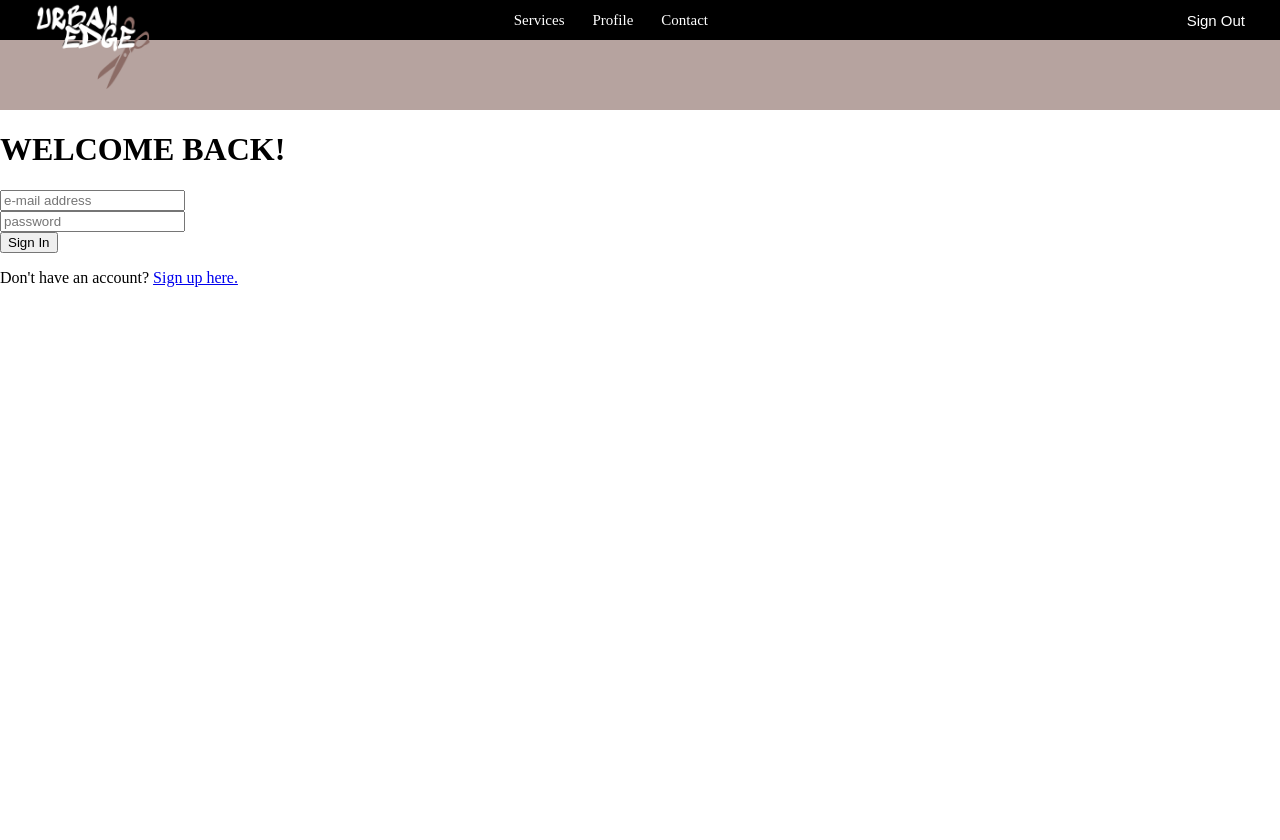
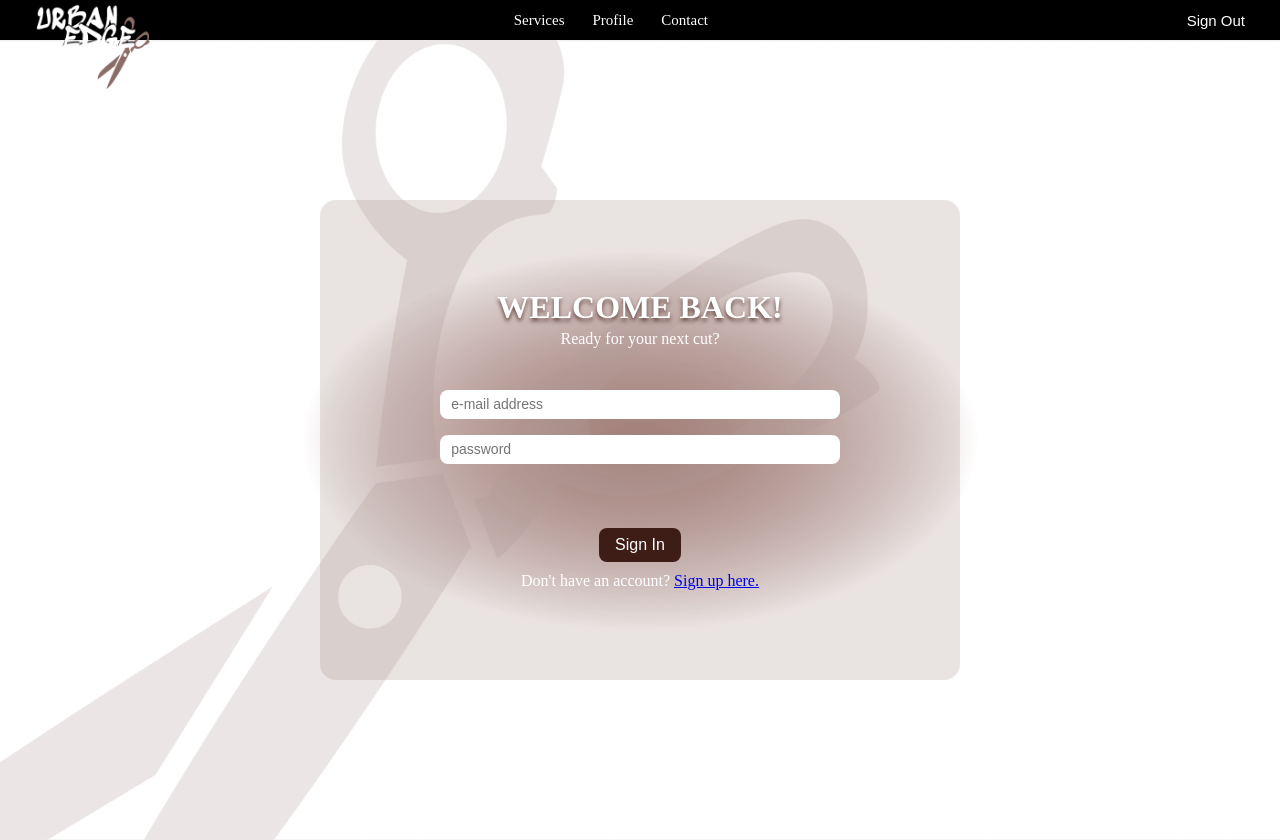
Before and after one commit to lxuiejane/Barbershop-Examen, a Next.js app: page /signin in a window 1280 px wide. Before the commit the page ends 800 px from the top, so only its background shows below. Built offline with nearby package versions, Linux system fonts and the light colour scheme.

Commit message:
? | STYLING FOR REGISTER AND LOG IN.

```diff
--- a/app/signin/page.js
+++ b/app/signin/page.js
@@ -1,8 +1,9 @@
 import LoginForm from "../../components/LoginForm";
+import styles from "./signin.module.css";
 
 export default function SigninPage() {
   return (
-    <main className="loginPage">
+    <main className={styles.loginPage}>
       <LoginForm />
     </main>
   );
--- /dev/null
+++ b/app/signin/signin.module.css
@@ -0,0 +1,54 @@
+.loginPage {
+    display: flex;
+    justify-content: center;
+    align-items: center;
+    text-align: center;
+    height: 100vh;
+    background-image: url('../../public/Signinupbg.png');
+    background-size: cover;
+    background-position: center;
+}
+
+.formContainer {
+    display: flex;
+    flex-direction: column;
+    justify-content: center;
+    align-items: center;
+    background-color: #8c6c6630;
+    height: 30rem;
+    width: 40rem;
+    padding: 2rem;
+    border-radius: 1rem;
+    gap: 2rem;
+}
+
+.headerTitle {
+    text-shadow: 0px 3px 4px #60423D;
+}
+
+.header, .buttonContainer {
+    line-height: 0.4;
+    color: white;
+}
+
+.inputSign {
+    width: 100%;
+    padding: 0.4rem 0.7rem;
+    width: 25rem;
+    font-size: 0.875rem;
+    color: #8C6C66;
+    margin-bottom: 1rem;
+    border: none;
+    border-radius: 0.5rem;
+}
+
+.signButton {
+    background-color: #3E1D17;
+    color: white;
+    padding: 0.5rem 1rem;
+    border: none;
+    border-radius: 0.5rem;
+    cursor: pointer;
+    font-size: 1rem;
+    margin-top: 1rem;
+}
--- a/app/signup/page.js
+++ b/app/signup/page.js
@@ -1,8 +1,9 @@
 import RegisterForm from "../../components/RegisterForm";
+import styles from "./signup.module.css";
 
 export default function SignupPage() {
   return (
-    <main className="registerPage">
+    <main className={styles.registerPage}>
       <RegisterForm />
     </main>
   );
--- /dev/null
+++ b/app/signup/signup.module.css
@@ -0,0 +1,54 @@
+.registerPage {
+    display: flex;
+    justify-content: center;
+    align-items: center;
+    text-align: center;
+    height: 100vh;
+    background-image: url('../../public/Signinupbg.png');
+    background-size: cover;
+    background-position: center;
+}
+
+.formContainer {
+    display: flex;
+    flex-direction: column;
+    justify-content: center;
+    align-items: center;
+    background-color: #8c6c6630;
+    height: 30rem;
+    width: 40rem;
+    padding: 2rem;
+    border-radius: 1rem;
+    gap: 2rem;
+}
+
+.headerTitle {
+    text-shadow: 0px 3px 4px #60423D;
+}
+
+.header, .buttonContainer {
+    line-height: 0.4;
+    color: white;
+}
+
+.inputSign {
+    width: 100%;
+    padding: 0.4rem 0.7rem;
+    width: 25rem;
+    font-size: 0.875rem;
+    color: #8C6C66;
+    margin-bottom: 1rem;
+    border: none;
+    border-radius: 0.5rem;
+}
+
+.signButton {
+    background-color: #3E1D17;
+    color: white;
+    padding: 0.5rem 1rem;
+    border: none;
+    border-radius: 0.5rem;
+    cursor: pointer;
+    font-size: 1rem;
+    margin-top: 1rem;
+}
--- a/components/LoginForm.js
+++ b/components/LoginForm.js
@@ -1,8 +1,9 @@
-'use client';
+"use client";
 
 import { useState } from "react";
 import { useRouter } from "next/navigation";
 import Link from "next/link";
+import styles from "../app/signin/signin.module.css";
 
 export default function LoginForm() {
   const [email, setEmail] = useState("");
@@ -15,7 +16,9 @@ export default function LoginForm() {
     setError("");
 
     const users = JSON.parse(localStorage.getItem("users") || "[]");
-        const user = users.find((u) => u.email === email && u.password === password);
+    const user = users.find(
+      (u) => u.email === email && u.password === password,
+    );
 
     if (!user) {
       setError("Invalid email or password");
@@ -26,13 +29,16 @@ export default function LoginForm() {
   }
 
   return (
-        <form
-            onSubmit={handleSubmit}
-            className="max-w-md mx-auto mt-8 p-4 border rounded"
-        >
-            <h1>WELCOME BACK!</h1>
+    <form onSubmit={handleSubmit} className={styles.formContainer}>
+      <div className={styles.header}>
+        <h1 className={styles.headerTitle}>WELCOME BACK!</h1>
+        <p>Ready for your next cut?</p>
+      </div>
+
+      <div>
         <div>
           <input
+            className={styles.inputSign}
             type="email"
             placeholder="e-mail address"
             value={email}
@@ -40,8 +46,10 @@ export default function LoginForm() {
             required
           />
         </div>
+
         <div>
           <input
+            className={styles.inputSign}
             type="password"
             placeholder="password"
             value={password}
@@ -49,14 +57,19 @@ export default function LoginForm() {
             required
           />
         </div>
+      </div>
 
       {error && <p style={{ color: "red" }}>{error}</p>}
 
-            <button type="submit">Sign In</button>
+      <div className={styles.buttonContainer}>
+        <button type="submit" className={styles.signButton}>
+          Sign In
+        </button>
 
-            <p>
+        <p className={styles.linkText}>
           Don't have an account? <Link href="/signup">Sign up here.</Link>
         </p>
+      </div>
     </form>
   );
 }
--- a/components/Navbar.js
+++ b/components/Navbar.js
@@ -17,7 +17,6 @@ export default function Navbar() {
                 <button className="signOut">Sign Out</button>
 
             </nav>
-            <div className="navbarBottomBar"></div>
         </>
     );
 }
```
Also changed, not shown: components/RegisterForm.js (+16 -8 lines), public/Signinupbg.png (added). Lines whose indentation alone changed are shown as unchanged.
